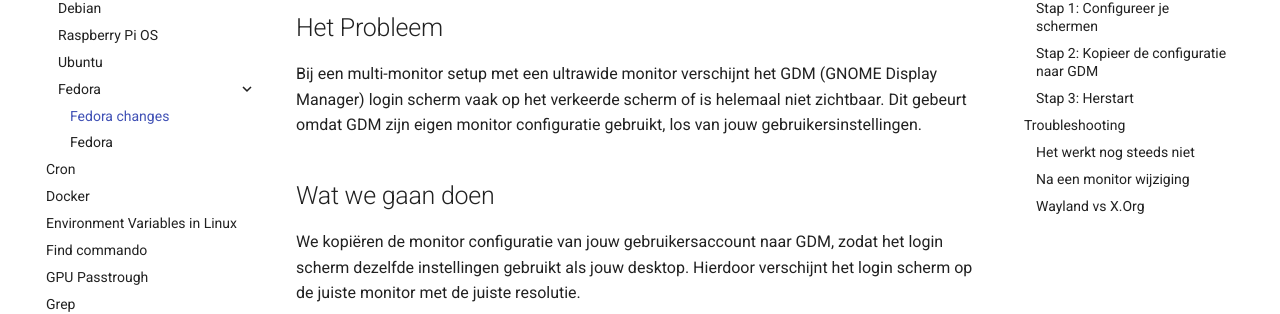
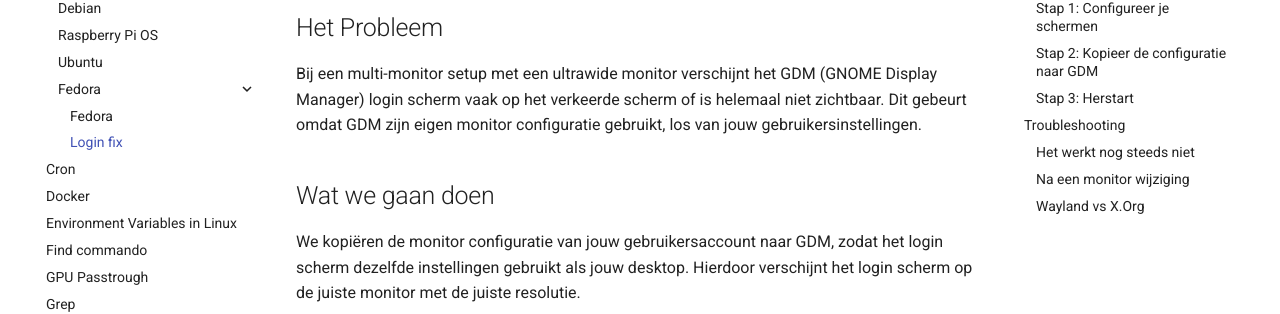
Before and after one commit to cowadar/wiki, an MkDocs documentation site: the page built from docs/linux/distros/Fedora/login fix.md, in a window 1280 px wide. Shown: the part 259-573 px from the top of the page. Built offline with MkDocs 1.6.1 and Material for MkDocs 9.7.7, drawn with Linux system fonts in a browser that asks for light colours; comment, search, counter and statistics services are not loaded.

Commit message:
changes to fix

```diff
--- a/docs/linux/distros/Fedora/customization.md
+++ b/docs/linux/distros/Fedora/login fix.md
@@ -1,5 +1,5 @@
 ---
-title: Fedora changes
+title: Login fix
 ---
 
 # GDM Login Scherm op Ultrawide Monitor - Fedora
```
